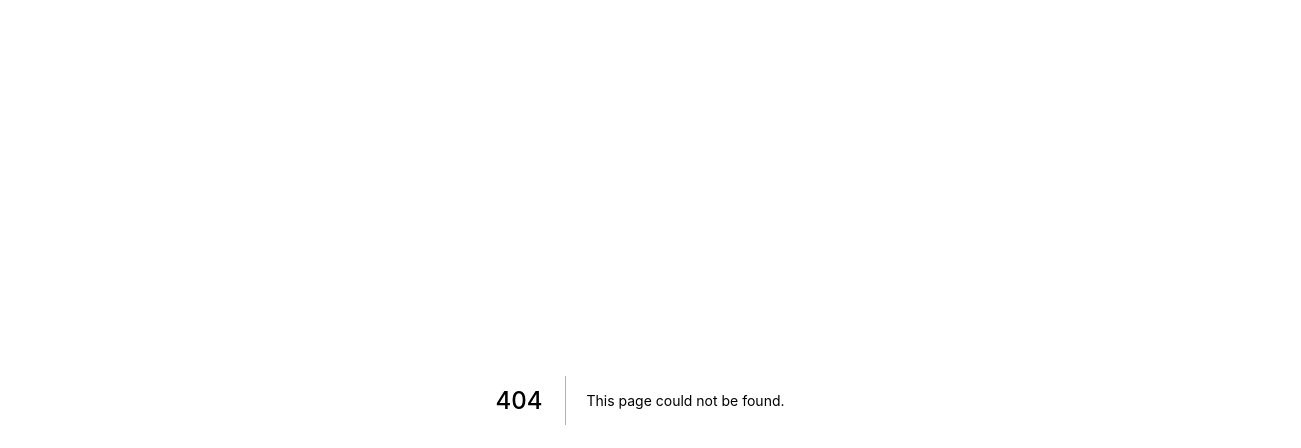
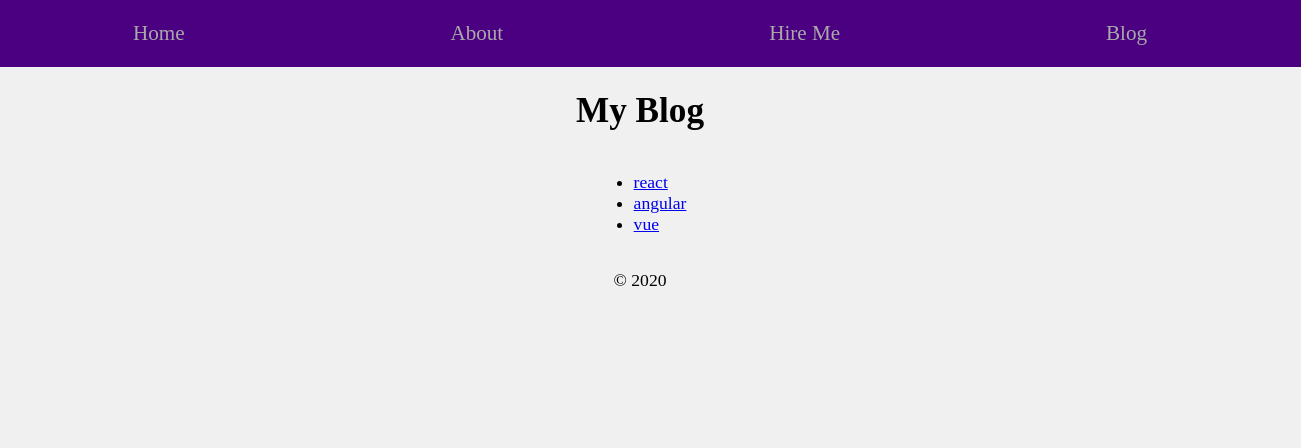
Before and after one commit to a2k11/sample-portfolio, a Next.js app: page /blog in a window 1280 px wide. Before the commit this address had no page. Shown: the top 448 px of the page, 1301 px wide, since content can reach past the window. Built offline with nearby package versions, Linux system fonts and the light colour scheme; a small style sheet from the web is missing; a web font is replaced by a local one.

Commit message:
added urls without query params, added deployment configuration with now / vercel

```diff
--- a/components/Layout.js
+++ b/components/Layout.js
@@ -1,12 +1,12 @@
 import Link from "next/link";
-import Head from 'next/head';
-import Router from 'next/router';
-import NProgress from 'nprogress';
+import Head from "next/head";
+import Router from "next/router";
+import NProgress from "nprogress";
 
-Router.onRouteChangeStart = url => {
+Router.onRouteChangeStart = (url) => {
   console.log(url);
   NProgress.start();
-}
+};
 
 Router.onRouteChangeComplete = () => NProgress.done();
 Router.onRouteChangeError = () => NProgress.done();
@@ -25,6 +25,9 @@ export default ({ children, title }) => (
       </Link>
       <Link href="/hireme">
         <a>Hire Me</a>
+      </Link>
+      <Link href="/blog">
+        <a>Blog</a>
       </Link>
     </header>
 
--- /dev/null
+++ b/now.json
@@ -0,0 +1,4 @@
+{
+  "version": 2,
+  "builds": [{ "src": "package.json", "use": "@now/static-build" }]
+}
--- a/package.json
+++ b/package.json
@@ -4,7 +4,11 @@
   "description": "",
   "main": "index.js",
   "scripts": {
-    "dev": "next -p 4000"
+    "dev": "next -p 4000",
+    "build": "next build",
+    "export": "next export",
+    "deploy": "cd out && now --public",
+    "now-build": "next build && next export -o dist"
   },
   "keywords": [],
   "author": "",
--- a/pages/_document.js
+++ b/pages/_document.js
@@ -9,7 +9,7 @@ export default class MyDocument extends Document {
             name="description"
             content="A site for my programming portfolio"
           />
-          <meta charset="utf-8" />
+          <meta charSet="utf-8" />
           <meta name="robots" content="noindex, nofollow" />
           <meta name="viewport" content="width=device-width" />
           <link
--- a/pages/about.js
+++ b/pages/about.js
@@ -5,7 +5,7 @@ import { Component } from "react";
 
 export default class About extends Component {
   static async getInitialProps() {
-    const res = await fetch("https://api.github.com/users/a2k11342452");
+    const res = await fetch("https://api.github.com/users/a2k11");
     const statusCode = res.status > 200 ? res.status : false;
     const data = await res.json();
 
--- /dev/null
+++ b/pages/blog.js
@@ -0,0 +1,20 @@
+import Layout from "../components/Layout";
+import Link from "next/link";
+
+const PostLink = ({ slug, title }) => (
+  <li>
+    <Link as={`/${slug}`} href={`/post?title=${title}`}>
+      <a>{title}</a>
+    </Link>
+  </li>
+);
+
+export default () => (
+  <Layout title="My Blog">
+    <ul>
+      <PostLink slug="react-post" title="react" />
+      <PostLink slug="angular-post" title="angular" />
+      <PostLink slug="vue-post" title="vue" />
+    </ul>
+  </Layout>
+);
--- a/pages/hireme.js
+++ b/pages/hireme.js
@@ -2,7 +2,6 @@ import Layout from '../components/Layout'
 
 const HireMe = () => (
   <Layout title="Hire Me">
-    <h1>Hire Me</h1>
     <p>
       You can hire me at{" "}
       <a href="mailto:adam.kaewell@gmail.com">adam.kaewell@gmail.com</a>
--- a/pages/index.js
+++ b/pages/index.js
@@ -1,12 +1,7 @@
-import Link from "next/link";
 import Layout from '../components/Layout'
 
 const Index = () => (
   <Layout title="Home">
-    <h1>Home</h1>
-    <Link href="/about">
-      <a>Go To About</a>
-    </Link>
     <p>Welcome to the home page</p>
   </Layout>
 );
```
Also changed, not shown: pages/post.js (added, +15 -0 lines), 9 other files (tests, documents, lock files or other folders).
